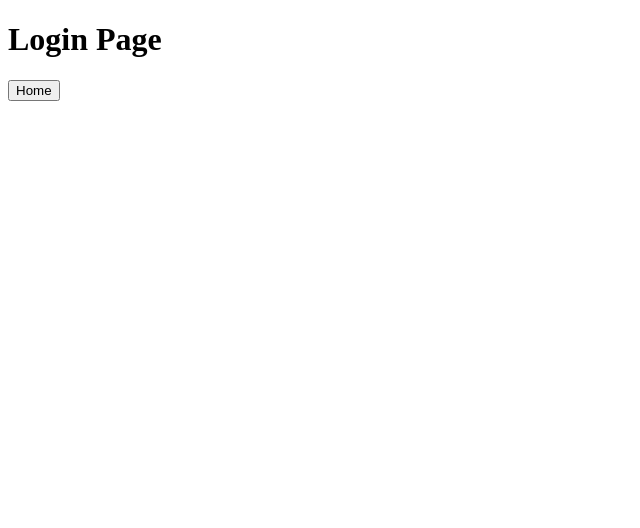
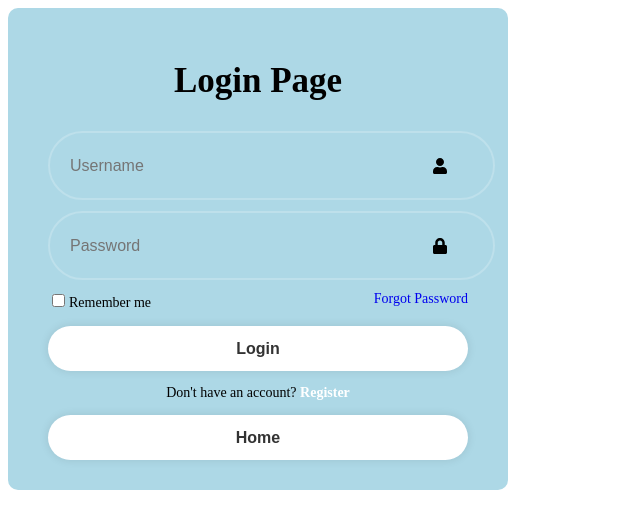
Before and after one commit to Sgilb-Portfolio/PythonCharmers, a React (Create React App) app in the folder start-app/: page /login in a window 1280 px wide. Shown: the top 528 px of the page, without its empty margins (0-640 px from the left). Built offline with nearby package versions, Linux system fonts and the light colour scheme.

Commit message:
Login Page
Does not include authentication

```diff
--- a/start-app/src/App.css
+++ b/start-app/src/App.css
@@ -36,3 +36,96 @@
     transform: rotate(360deg);
   }
 }
+
+/* LOGIN PAGE */
+.login {
+  width: 420px;
+  color: black;
+  background: lightblue;
+  border-radius: 10px;
+  padding: 30px 40px;
+  height: 100%;
+}
+
+.login h1 {
+  font-size: 35px;
+  text-align: center;
+}
+
+.login .input-box {
+  position: relative;
+  width: 100%;
+  height: 50px;
+  margin: 30px 0;
+}
+
+.input-box input {
+  color: #fff;
+  width: 90%;
+  height: 50%;
+  background: transparent;
+  border: 2px solid rgba(255, 255, 255, .2);
+  outline: none;
+  border-radius: 40px;
+  font-size: 16px;
+  padding: 20px 45px 20px 20px;
+}
+
+.input-box .icon {
+  position: absolute;
+  right: 20px;
+  top: 70%;
+  transform: translateY(-50%);
+  font-size: 16px;
+}
+
+.login .remember-forgot {
+
+  display: flex;
+  justify-content: space-between;
+  font-size: 14px;
+  margin: -15px 0 15px;
+  padding-top: 15px;
+}
+
+.remember-forgot label input {
+  margin-right: 4px;
+}
+
+.remember-forgot a{
+  text-decoration: none;
+}
+
+.remember-forgot a:hover{
+  text-decoration: underline;
+}
+
+.login .register-link {
+  font-size: 14px;
+  text-align: center;
+  margin-top: 20px 0 15px;
+}
+
+.register-link p a {
+  color: #fff;
+  text-decoration: none;
+  font-weight: 600;
+}
+
+.register-link p a hover {
+  text-decoration: underline;
+}
+
+.login button {
+  width: 100%;
+  height: 45px;
+  background: #fff;
+  border: none;
+  outline: none;
+  border-radius: 40px;
+  box-shadow: 0 0 10px rgba(0, 0, 0, .1);
+  cursor: pointer;
+  font-size: 16px;
+  color: #333;
+  font-weight: 700;
+}
--- a/start-app/src/pages/Login.js
+++ b/start-app/src/pages/Login.js
@@ -1,14 +1,42 @@
 import React from "react";
-import { Link } from "react-router-dom";
+import { Form, Link } from "react-router-dom";
+import { FaUser, FaLock } from "react-icons/fa";
+import '../App.css';
 
 function Login() {
     return (
-        <div>
-            <h1>Login Page</h1>
-            <Link to="/">
-                <button>Home</button>
-            </Link>
+        <div className='login'>
+            <form action="">
+                <div>
+                    <title>Login Page</title>
+                    <h1>Login Page</h1>
+                    <div className="input-box">
+                        <input type="text" placeholder='Username' required />
+                        <FaUser className="icon" />
+                    </div>
+                    <div className="input-box">
+                        <input type="password" placeholder='Password' required />
+                        <FaLock className="icon" />
+
+                    </div>
+
+                    <div className="remember-forgot">
+                        <label><input type="checkbox" />Remember me</label>
+                        <a href="#">Forgot Password</a>
+                    </div>
+
+                    <button type="submit">Login</button>
+
+                    <div className="register-link">
+                        <p>Don't have an account? <a href="/account-creation">Register</a></p>
+                    </div>
+                    <Link to="/">
+                        <button>Home</button>
+                    </Link>
+                </div>
+            </form>
         </div>
+
     );
 }
 
```
